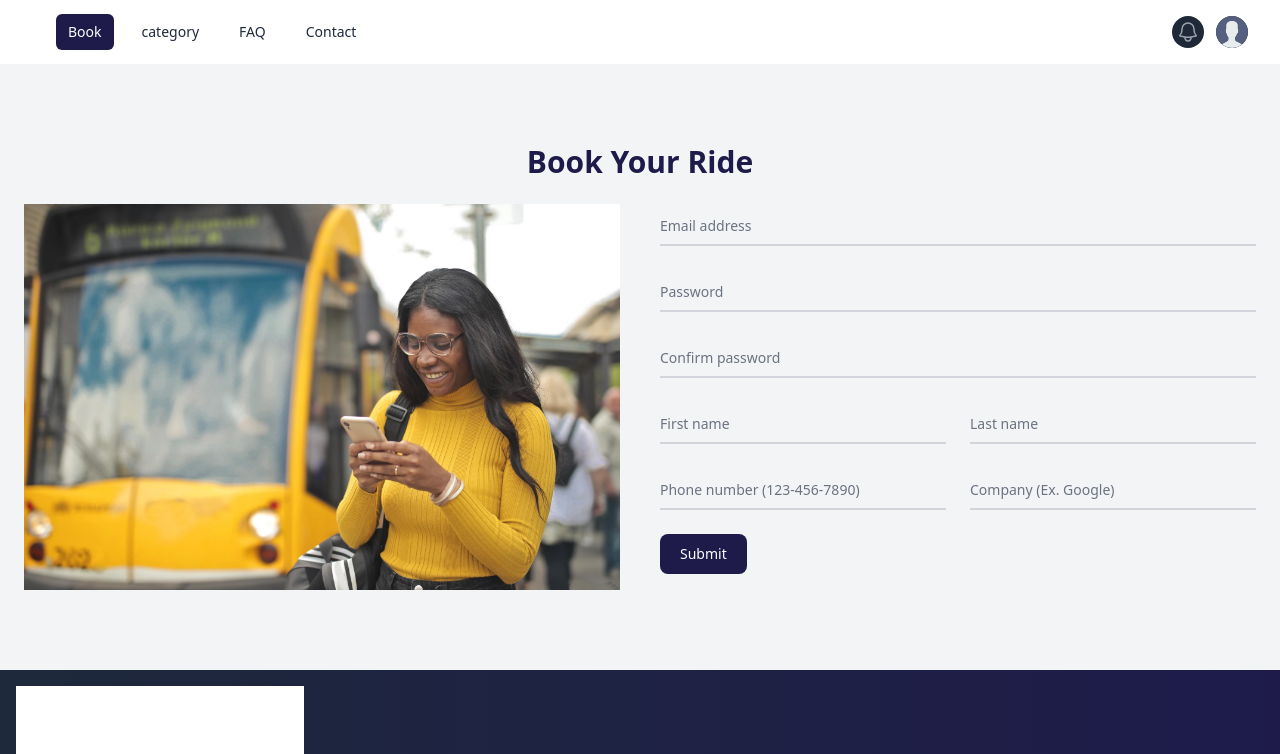
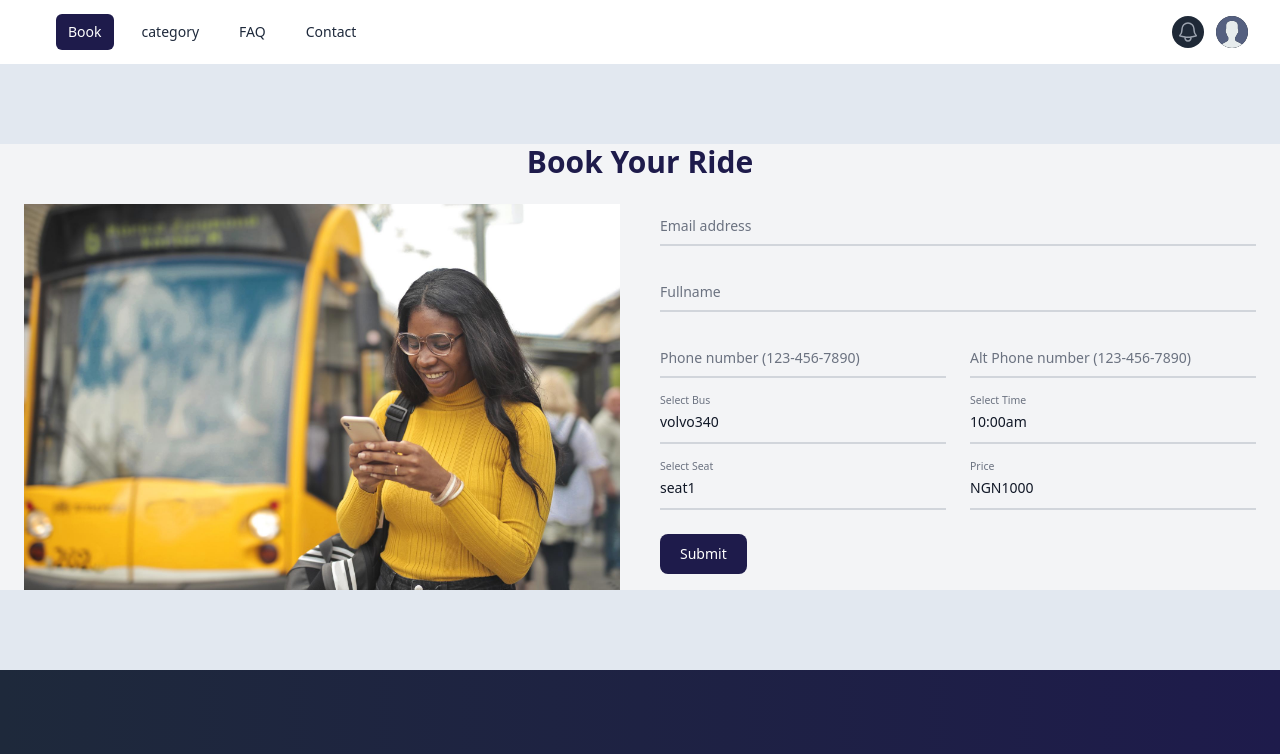
Before and after one commit to westcorperations/weMove, a Vue app: page /booking in a window 1280 px wide. Shown: the top 754 px of the page. Built offline with nearby package versions, Linux system fonts and the light colour scheme.

Commit message:
footer fix and booking page

```diff
--- a/src/assets/main.css
+++ b/src/assets/main.css
@@ -1,3 +1,3 @@
-body{
+/* body{ */
     /* background: #e5e5e5; */
-}
+/* } */
--- a/src/components/UserLayout/HomeLayout.vue
+++ b/src/components/UserLayout/HomeLayout.vue
@@ -1,5 +1,5 @@
 <template>
-    <div class="bg-gray-100">
+    <div class="bg-slate-200">
 <!-- Navbar component -->
 <NavBarComponent />
 <!-- Views -->
--- a/src/views/BookingView.vue
+++ b/src/views/BookingView.vue
@@ -3,59 +3,165 @@
     <!-- Main: Booking Page -->
     <main class=" ">
       <div class="container my-20 px-6 mx-auto h-full bg-gray-100">
-
-
         <div class="flex justify-center">
           <div class="text-center md:max-w-[700px]">
-          <h2 class="text-3xl font-bold mb-6 text-primary-100">Book Your Ride</h2>
-
+            <h2 class="text-3xl font-bold mb-6 text-primary-100">
+              Book Your Ride
+            </h2>
           </div>
         </div>
-      <div class="grid grid-cols-1 lg:grid-cols-2 gap-10 ">
-        <div class=" bg-gray-200 h-full">
+        <div class="grid grid-cols-1 lg:grid-cols-2 gap-10">
+          <div class="bg-gray-200 h-full">
             <img
               src="@/assets/bookingImg.png"
               class="w-full"
-          alt="login image" />
+              alt="login image"
+            />
           </div>
           <div class="">
-
             <form>
               <div class="relative z-0 w-full mb-6 group">
-      <input type="email" name="floating_email" id="floating_email" class="block py-2.5 px-0 w-full text-sm text-gray-900 bg-transparent border-0 border-b-2 border-gray-300 appearance-none  focus:outline-none focus:ring-0 focus:border-blue-600 peer" placeholder=" " required />
-      <label for="floating_email" class="peer-focus:font-medium absolute text-sm text-gray-500  duration-300 transform -translate-y-6 scale-75 top-3 -z-10 origin-[0] peer-focus:left-0 peer-focus:text-blue-600 peer-focus:dark:text-blue-500 peer-placeholder-shown:scale-100 peer-placeholder-shown:translate-y-0 peer-focus:scale-75 peer-focus:-translate-y-6">Email address</label>
+                <input
+                  type="email"
+                  name="email"
+                  id="email"
+                  class="block py-2.5 px-0 w-full text-sm text-gray-900 bg-transparent border-0 border-b-2 border-gray-300 appearance-none focus:outline-none focus:ring-0 focus:border-primary-50 peer"
+                  placeholder=" "
+                  required
+                />
+                <label
+                  for="email"
+                  class="peer-focus:font-medium absolute text-sm text-gray-500 duration-300 transform -translate-y-6 scale-75 top-3 -z-10 origin-[0] peer-focus:left-0 peer-focus:text-primary-50  peer-placeholder-shown:scale-100 peer-placeholder-shown:translate-y-0 peer-focus:scale-75 peer-focus:-translate-y-6"
+                  >Email address</label
+                >
               </div>
               <div class="relative z-0 w-full mb-6 group">
-      <input type="password" name="floating_password" id="floating_password" class="block py-2.5 px-0 w-full text-sm text-gray-900 bg-transparent border-0 border-b-2 border-gray-300 appearance-none  focus:outline-none focus:ring-0 focus:border-blue-600 peer" placeholder=" " required />
-      <label for="floating_password" class="peer-focus:font-medium absolute text-sm text-gray-500  duration-300 transform -translate-y-6 scale-75 top-3 -z-10 origin-[0] peer-focus:left-0 peer-focus:text-blue-600 peer-focus:dark:text-blue-500 peer-placeholder-shown:scale-100 peer-placeholder-shown:translate-y-0 peer-focus:scale-75 peer-focus:-translate-y-6">Password</label>
-  </div>
-  <div class="relative z-0 w-full mb-6 group">
-      <input type="password" name="repeat_password" id="floating_repeat_password" class="block py-2.5 px-0 w-full text-sm text-gray-900 bg-transparent border-0 border-b-2 border-gray-300 appearance-none  focus:outline-none focus:ring-0 focus:border-blue-600 peer" placeholder=" " required />
-      <label for="floating_repeat_password" class="peer-focus:font-medium absolute text-sm text-gray-500  duration-300 transform -translate-y-6 scale-75 top-3 -z-10 origin-[0] peer-focus:left-0 peer-focus:text-blue-600 peer-focus:dark:text-blue-500 peer-placeholder-shown:scale-100 peer-placeholder-shown:translate-y-0 peer-focus:scale-75 peer-focus:-translate-y-6">Confirm password</label>
+                <input
+                  type="fullname"
+                  name="fullname"
+                  id="fullname"
+                  class="block py-2.5 px-0 w-full text-sm text-gray-900 bg-transparent border-0 border-b-2 border-gray-300 appearance-none focus:outline-none focus:ring-0 focus:border-primary-50 peer"
+                  placeholder=" "
+                  required
+                />
+                <label
+                  for="fullname"
+                  class="peer-focus:font-medium absolute text-sm text-gray-500 duration-300 transform -translate-y-6 scale-75 top-3 -z-10 origin-[0] peer-focus:left-0 peer-focus:text-primary-50  peer-placeholder-shown:scale-100 peer-placeholder-shown:translate-y-0 peer-focus:scale-75 peer-focus:-translate-y-6"
+                  >Fullname</label
+                >
               </div>
               <div class="grid md:grid-cols-2 md:gap-6">
                 <div class="relative z-0 w-full mb-6 group">
-        <input type="text" name="floating_first_name" id="floating_first_name" class="block py-2.5 px-0 w-full text-sm text-gray-900 bg-transparent border-0 border-b-2 border-gray-300 appearance-none  focus:outline-none focus:ring-0 focus:border-blue-600 peer" placeholder=" " required />
-        <label for="floating_first_name" class="peer-focus:font-medium absolute text-sm text-gray-500  duration-300 transform -translate-y-6 scale-75 top-3 -z-10 origin-[0] peer-focus:left-0 peer-focus:text-blue-600 peer-focus:dark:text-blue-500 peer-placeholder-shown:scale-100 peer-placeholder-shown:translate-y-0 peer-focus:scale-75 peer-focus:-translate-y-6">First name</label>
+                  <input
+                    type="tel"
+                    pattern="[0-9]{3}-[0-9]{3}-[0-9]{4}"
+                    name="phone"
+                    id="phone"
+                    class="block py-2.5 px-0 w-full text-sm text-gray-900 bg-transparent border-0 border-b-2 border-gray-300 appearance-none focus:outline-none focus:ring-0 focus:border-primary-50 peer"
+                    placeholder=" "
+                    required
+                  />
+                  <label
+                    for="phone"
+                    class="peer-focus:font-medium absolute text-sm text-gray-500 duration-300 transform -translate-y-6 scale-75 top-3 -z-10 origin-[0] peer-focus:left-0 peer-focus:text-primary-50  peer-placeholder-shown:scale-100 peer-placeholder-shown:translate-y-0 peer-focus:scale-75 peer-focus:-translate-y-6"
+                    >Phone number (123-456-7890)</label
+                  >
                 </div>
                 <div class="relative z-0 w-full mb-6 group">
-        <input type="text" name="floating_last_name" id="floating_last_name" class="block py-2.5 px-0 w-full text-sm text-gray-900 bg-transparent border-0 border-b-2 border-gray-300 appearance-none  focus:outline-none focus:ring-0 focus:border-blue-600 peer" placeholder=" " required />
-        <label for="floating_last_name" class="peer-focus:font-medium absolute text-sm text-gray-500  duration-300 transform -translate-y-6 scale-75 top-3 -z-10 origin-[0] peer-focus:left-0 peer-focus:text-blue-600 peer-focus:dark:text-blue-500 peer-placeholder-shown:scale-100 peer-placeholder-shown:translate-y-0 peer-focus:scale-75 peer-focus:-translate-y-6">Last name</label>
+                  <input
+                    type="tel"
+                    pattern="[0-9]{3}-[0-9]{3}-[0-9]{4}"
+                    name="phone2"
+                    id="phone2"
+                    class="block py-2.5 px-0 w-full text-sm text-gray-900 bg-transparent border-0 border-b-2 border-gray-300 appearance-none focus:outline-none focus:ring-0 focus:border-primary-50 peer"
+                    placeholder=" "
+                    required
+                  />
+                  <label
+                    for="phone2"
+                    class="peer-focus:font-medium absolute text-sm text-gray-500 duration-300 transform -translate-y-6 scale-75 top-3 -z-10 origin-[0] peer-focus:left-0 peer-focus:text-primary-50  peer-placeholder-shown:scale-100 peer-placeholder-shown:translate-y-0 peer-focus:scale-75 peer-focus:-translate-y-6"
+                    >Alt Phone number (123-456-7890)</label
+                  >
+                </div>
+
+              </div>
+              <div class="grid md:grid-cols-2 md:gap-6">
+                <div class="relative z-0 w-full mb-6 group">
+                  <select
+                    name="bus"
+                    id="bus"
+                    class="block py-2.5 px-0 w-full text-sm text-gray-900 bg-transparent border-0 border-b-2 border-gray-300 appearance-none focus:outline-none focus:ring-0 focus:border-primary-50 peer"
+                  >
+                    <option value="">volvo340</option>
+                    <option value="">toyota</option>
+                    <option value="">limozine</option>
+                  </select>
+                  <label
+                    for="bus"
+                    class="peer-focus:font-medium absolute text-sm text-gray-500 duration-300 transform -translate-y-6 scale-75 top-3 -z-10 origin-[0] peer-focus:left-0 peer-focus:text-primary-50  peer-placeholder-shown:scale-100 peer-placeholder-shown:translate-y-0 peer-focus:scale-75 peer-focus:-translate-y-6"
+                    >Select Bus</label
+                  >
+                </div>
+                <div class="relative z-0 w-full mb-6 group">
+                  <select
+                    name="bus"
+                    id="bus"
+                    class="block py-2.5 px-0 w-full text-sm text-gray-900 bg-transparent border-0 border-b-2 border-gray-300 appearance-none focus:outline-none focus:ring-0 focus:border-primary-50 peer"
+                  >
+                    <option value="">10:00am</option>
+                    <option value="">1:00pm</option>
+                    <option value="">2:00pm</option>
+                  </select>
+                  <label
+                    for="bus"
+                    class="peer-focus:font-medium absolute text-sm text-gray-500 duration-300 transform -translate-y-6 scale-75 top-3 -z-10 origin-[0] peer-focus:left-0 peer-focus:text-primary-50  peer-placeholder-shown:scale-100 peer-placeholder-shown:translate-y-0 peer-focus:scale-75 peer-focus:-translate-y-6"
+                    >Select Time</label
+                  >
                 </div>
               </div>
               <div class="grid md:grid-cols-2 md:gap-6">
                 <div class="relative z-0 w-full mb-6 group">
-        <input type="tel" pattern="[0-9]{3}-[0-9]{3}-[0-9]{4}" name="floating_phone" id="floating_phone" class="block py-2.5 px-0 w-full text-sm text-gray-900 bg-transparent border-0 border-b-2 border-gray-300 appearance-none  focus:outline-none focus:ring-0 focus:border-blue-600 peer" placeholder=" " required />
-        <label for="floating_phone" class="peer-focus:font-medium absolute text-sm text-gray-500  duration-300 transform -translate-y-6 scale-75 top-3 -z-10 origin-[0] peer-focus:left-0 peer-focus:text-blue-600 peer-focus:dark:text-blue-500 peer-placeholder-shown:scale-100 peer-placeholder-shown:translate-y-0 peer-focus:scale-75 peer-focus:-translate-y-6">Phone number (123-456-7890)</label>
+                  <select
+                    name="bus"
+                    id="bus"
+                    class="block py-2.5 px-0 w-full text-sm text-gray-900 bg-transparent border-0 border-b-2 border-gray-300 appearance-none focus:outline-none focus:ring-0 focus:border-primary-50 peer"
+                  >
+                    <option value="">seat1</option>
+                    <option value="">seat2</option>
+                    <option value="">seat3</option>
+                  </select>
+                  <label
+                    for="bus"
+                    class="peer-focus:font-medium absolute text-sm text-gray-500 duration-300 transform -translate-y-6 scale-75 top-3 -z-10 origin-[0] peer-focus:left-0 peer-focus:text-primary-50  peer-placeholder-shown:scale-100 peer-placeholder-shown:translate-y-0 peer-focus:scale-75 peer-focus:-translate-y-6"
+                    >Select Seat</label
+                  >
                 </div>
                 <div class="relative z-0 w-full mb-6 group">
-        <input type="text" name="floating_company" id="floating_company" class="block py-2.5 px-0 w-full text-sm text-gray-900 bg-transparent border-0 border-b-2 border-gray-300 appearance-none  focus:outline-none focus:ring-0 focus:border-blue-600 peer" placeholder=" " required />
-        <label for="floating_company" class="peer-focus:font-medium absolute text-sm text-gray-500  duration-300 transform -translate-y-6 scale-75 top-3 -z-10 origin-[0] peer-focus:left-0 peer-focus:text-blue-600 peer-focus:dark:text-blue-500 peer-placeholder-shown:scale-100 peer-placeholder-shown:translate-y-0 peer-focus:scale-75 peer-focus:-translate-y-6">Company (Ex. Google)</label>
+                  <select
+                    name="bus"
+                    id="bus"
+                    class="block py-2.5 px-0 w-full text-sm text-gray-900 bg-transparent border-0 border-b-2 border-gray-300 appearance-none focus:outline-none focus:ring-0 focus:border-primary-50 peer"
+                  >
+                    <option value="" selected >NGN1000</option>
+
+                  </select>
+                  <label
+                    for="bus"
+                    class="peer-focus:font-medium absolute text-sm text-gray-500 duration-300 transform -translate-y-6 scale-75 top-3 -z-10 origin-[0] peer-focus:left-0 peer-focus:text-primary-50  peer-placeholder-shown:scale-100 peer-placeholder-shown:translate-y-0 peer-focus:scale-75 peer-focus:-translate-y-6"
+                    >Price</label
+                  >
                 </div>
               </div>
-  <button type="submit" class="text-white bg-primary-100 hover:bg-primary-100 focus:ring-4 focus:outline-none focus:ring-primary-50 font-medium rounded-lg text-sm w-full sm:w-auto px-5 py-2.5 text-center dark:bg-blue-600 dark:hover:bg-primary-100 dark:focus:ring-primary-100">Submit</button>
+
+
+              <button
+                type="submit"
+                class="text-white bg-primary-100 hover:bg-primary-50 focus:ring-4 focus:outline-none focus:ring-primary-50 font-medium rounded-lg text-sm w-full sm:w-auto px-5 py-2.5 text-center
+                 "
+              >
+                Submit
+              </button>
             </form>
-
           </div>
         </div>
       </div>
--- a/src/views/HomeView.vue
+++ b/src/views/HomeView.vue
@@ -395,8 +395,8 @@ const prev = () => {
 
 
 <!-- Section: Newsletter -->
-<section class="mb-32 text-gray-800 text-center lg:text-left ">
-  <div class="block rounded-lg shadow-lg bg-white">
+<section class="mb-[-100px] relative text-gray-800 text-center lg:text-left ">
+  <div class="block rounded-lg shadow-3xl bg-white">
     <div class="flex flex-wrap items-center">
       <div class="grow-0 shrink-0 basis-auto hidden lg:flex lg:w-6/12 xl:w-4/12">
         <img
```
Also changed, not shown: src/components/UserLayout/includes/FooterComponent.vue (+4 -13 lines). Lines whose indentation alone changed are shown as unchanged.
